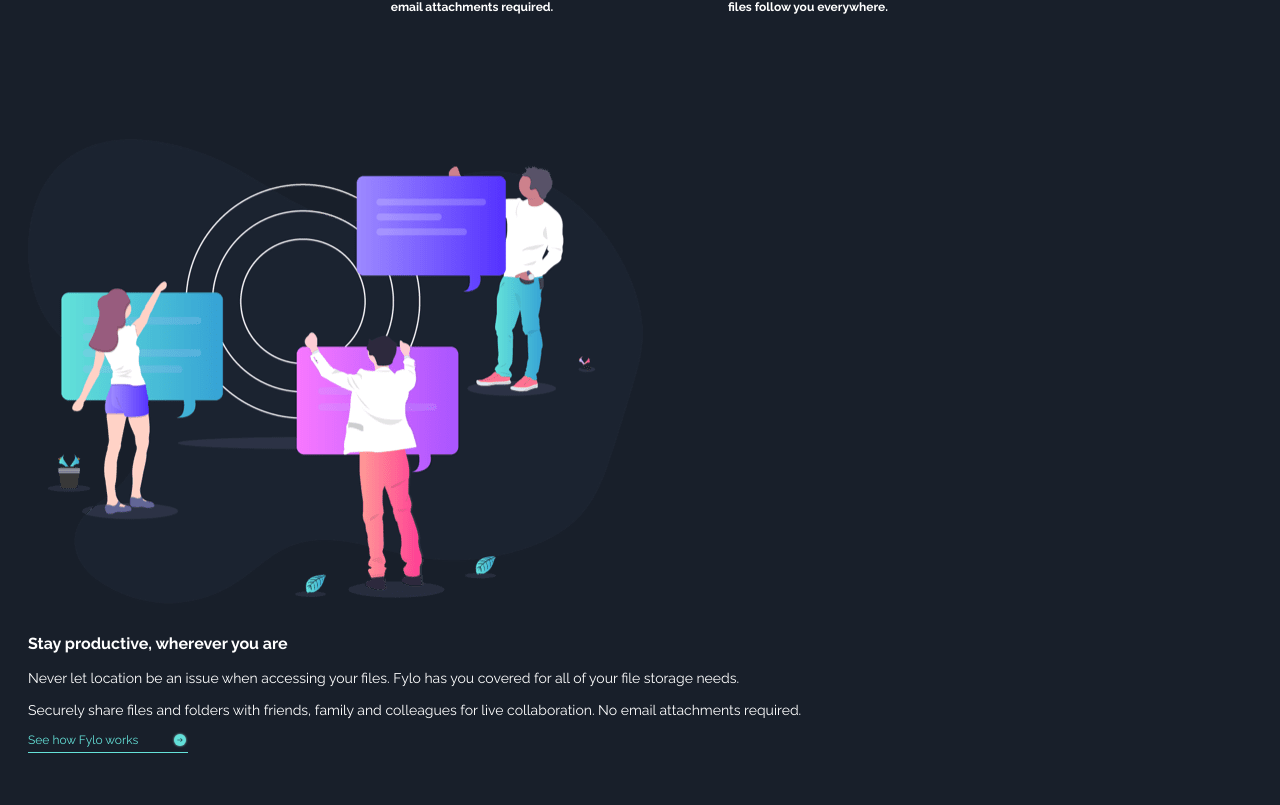
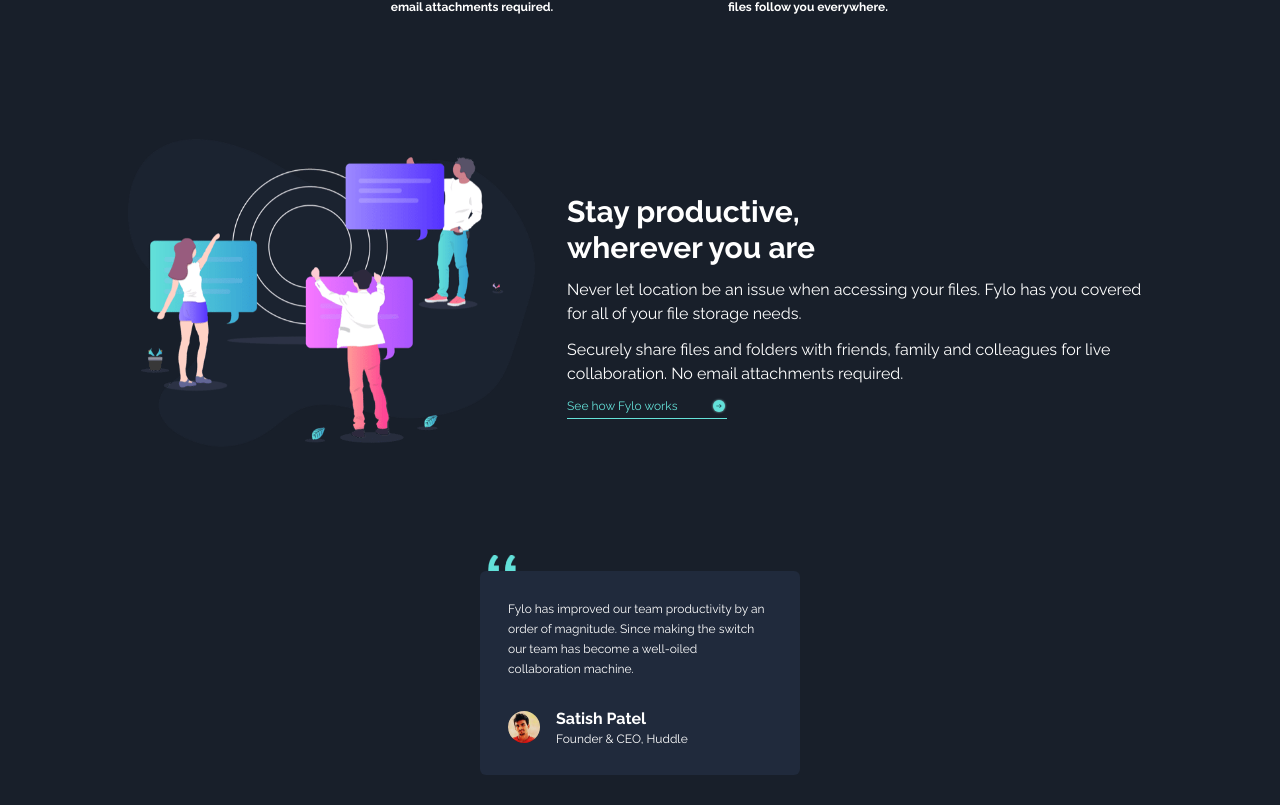
Before and after one commit to HenryAprendo/landing-page-tailwind, an Angular app: page / in a window 1280 px wide. Shown: the part 1095-1900 px from the top of the page. Built offline with nearby package versions, Linux system fonts and the light colour scheme.

Commit message:
Responsive design tablet y desktop para la sección de productividad

```diff
--- a/src/app/filo-dark-project/filo-dark/filo-dark.component.html
+++ b/src/app/filo-dark-project/filo-dark/filo-dark.component.html
@@ -47,14 +47,14 @@
 
     <!-- Productividad -->
     <section class="py-12 px-7 bg-dark-blue-main-fd">
-      <article class="flex flex-col">
+      <article class="flex flex-col md:flex-row md:items-center md:gap-x-8 md:max-w-5xl md:mx-auto">
         <figure class="mb-7">
           <img src="./../../../assets/filodark/images/illustration-stay-productive.png" alt="productive">
         </figure>
         <div class="space-y-3">
-          <h2 class="text-base font-bold text-white-fd">Stay productive, wherever you are</h2>
-          <p class="text-sm font-medium text-white-fd">Never let location be an issue when accessing your files. Fylo has you covered for all of your file storage needs.</p>
-          <p class="text-sm font-medium text-white-fd">Securely share files and folders with friends, family and colleagues for live collaboration. No email attachments required.</p>
+          <h2 class="text-base font-bold text-white-fd lg:text-3xl lg:max-w-[250px]">Stay productive, wherever you are</h2>
+          <p class="text-sm font-medium text-white-fd lg:text-base">Never let location be an issue when accessing your files. Fylo has you covered for all of your file storage needs.</p>
+          <p class="text-sm font-medium text-white-fd lg:text-base">Securely share files and folders with friends, family and colleagues for live collaboration. No email attachments required.</p>
           <a class="text-xs text-cyan-fd border-cyan-fd border-b-[1px] pb-1 flex items-center justify-between w-40">
             See how Fylo works
             <svg width="16" height="16" xmlns="http://www.w3.org/2000/svg" xmlns:xlink="http://www.w3.org/1999/xlink"><defs><circle id="b" cx="6" cy="6" r="6"/><filter x="-25%" y="-25%" width="150%" height="150%" filterUnits="objectBoundingBox" id="a"><feOffset in="SourceAlpha" result="shadowOffsetOuter1"/><feGaussianBlur stdDeviation="1" in="shadowOffsetOuter1" result="shadowBlurOuter1"/><feColorMatrix values="0 0 0 0 0.384313725 0 0 0 0 0.878431373 0 0 0 0 0.850980392 0 0 0 0.811141304 0" in="shadowBlurOuter1"/></filter></defs><g fill="none" fill-rule="evenodd"><g transform="translate(2 2)"><use fill="#000" filter="url(#a)" xlink:href="#b"/><use fill="#62E0D9" xlink:href="#b"/></g><path d="M8.582 6l-.363.35 1.452 1.4H5.333v.5h4.338L8.22 9.65l.363.35 2.074-2z" fill="#1B2330"/></g></svg>
```
